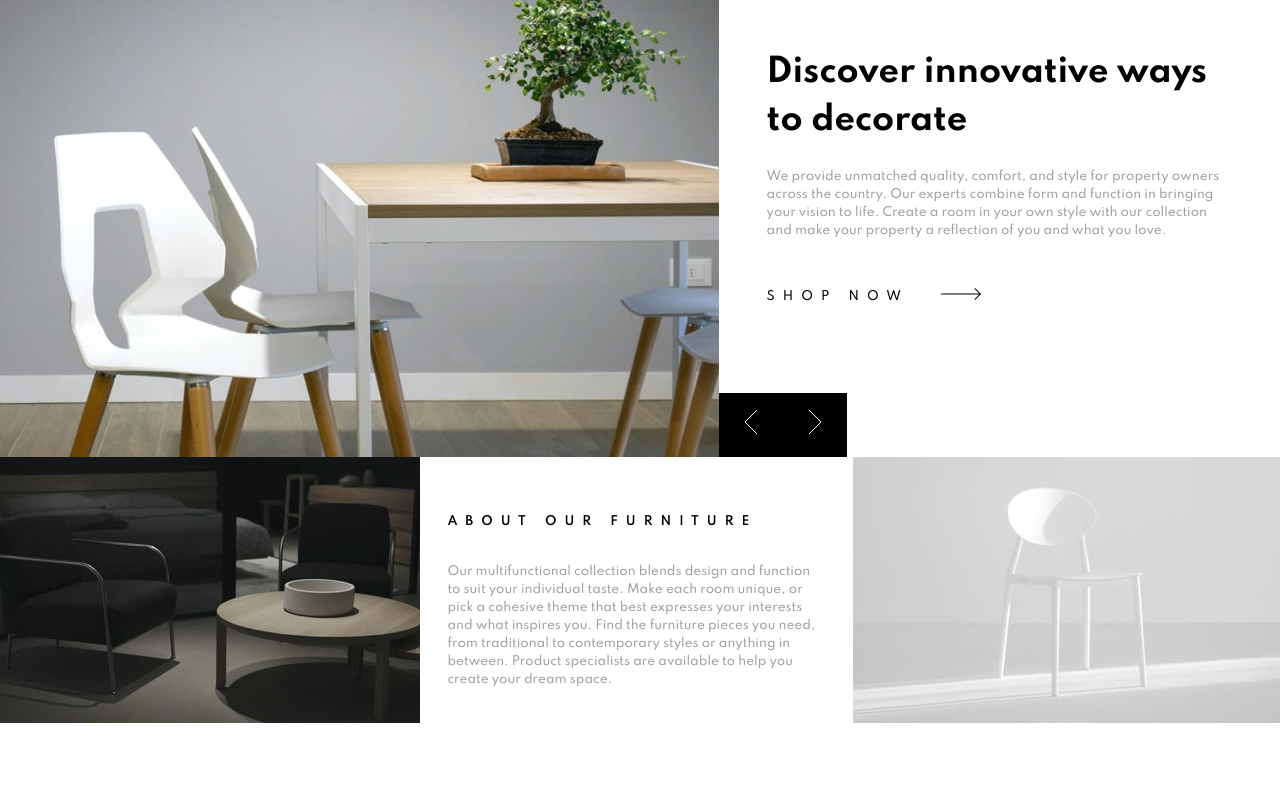
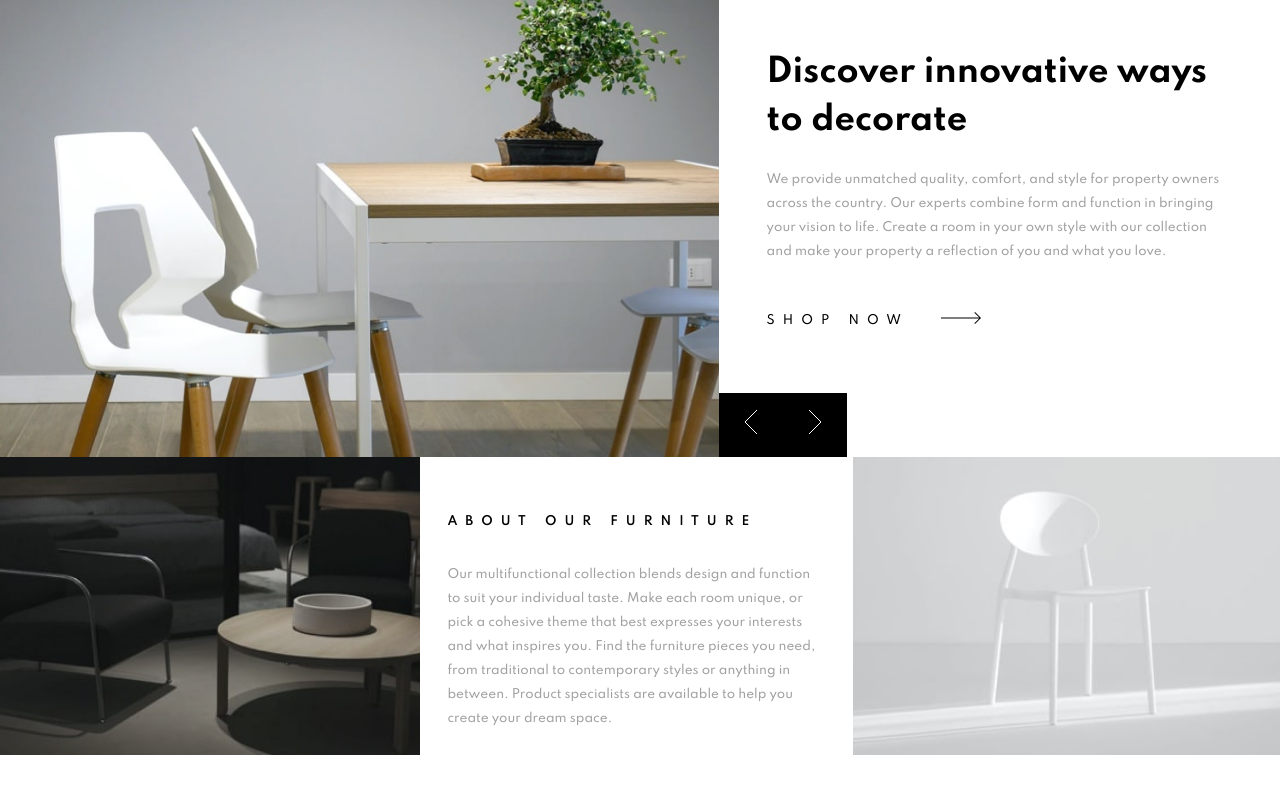
Before and after one commit to ashwingairola/room-homepage, an Angular app: page / in a window 1280 px wide. Shown: the top 794 px of the page. Built offline with nearby package versions, Linux system fonts and the light colour scheme.

Commit message:
Set paragraph line-height to 2.

```diff
--- a/src/scss/styles.scss
+++ b/src/scss/styles.scss
@@ -20,6 +20,10 @@ h6 {
 	color: $black;
 }
 
+p {
+	line-height: 2;
+}
+
 a {
 	text-decoration: none;
 }
```
